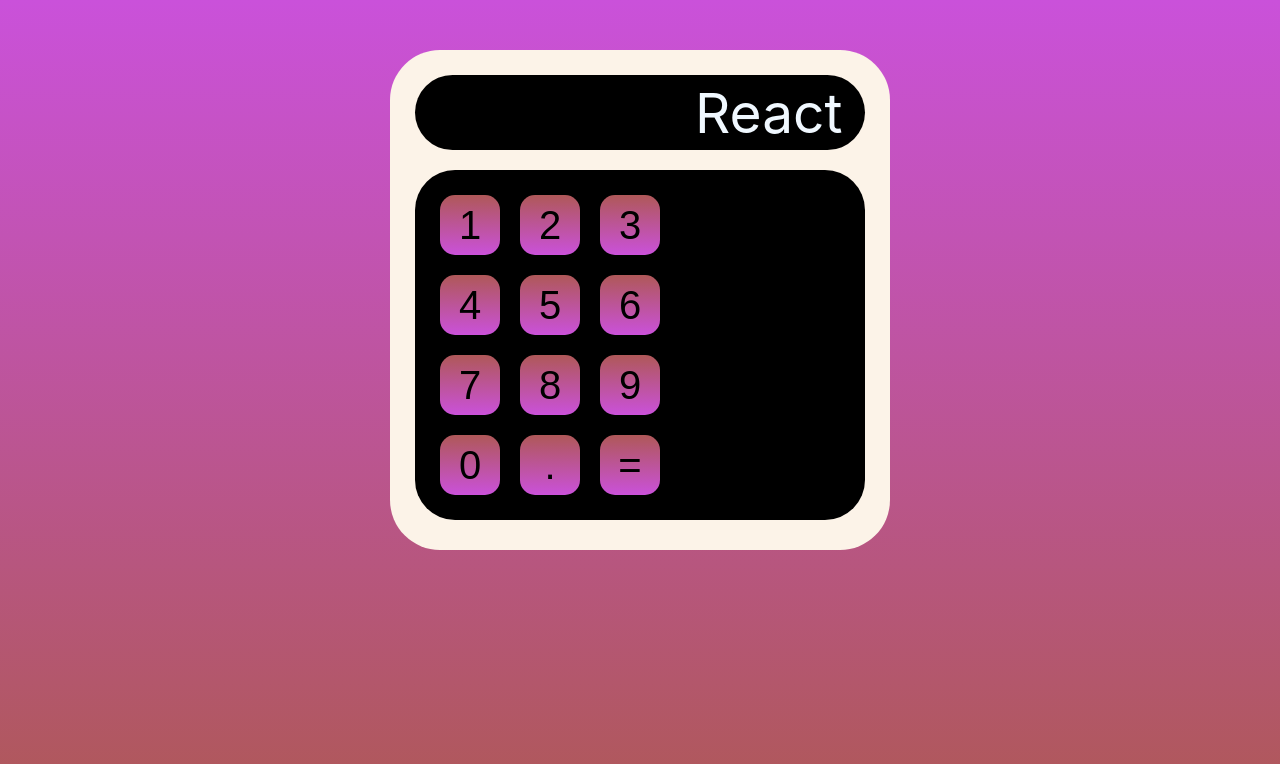
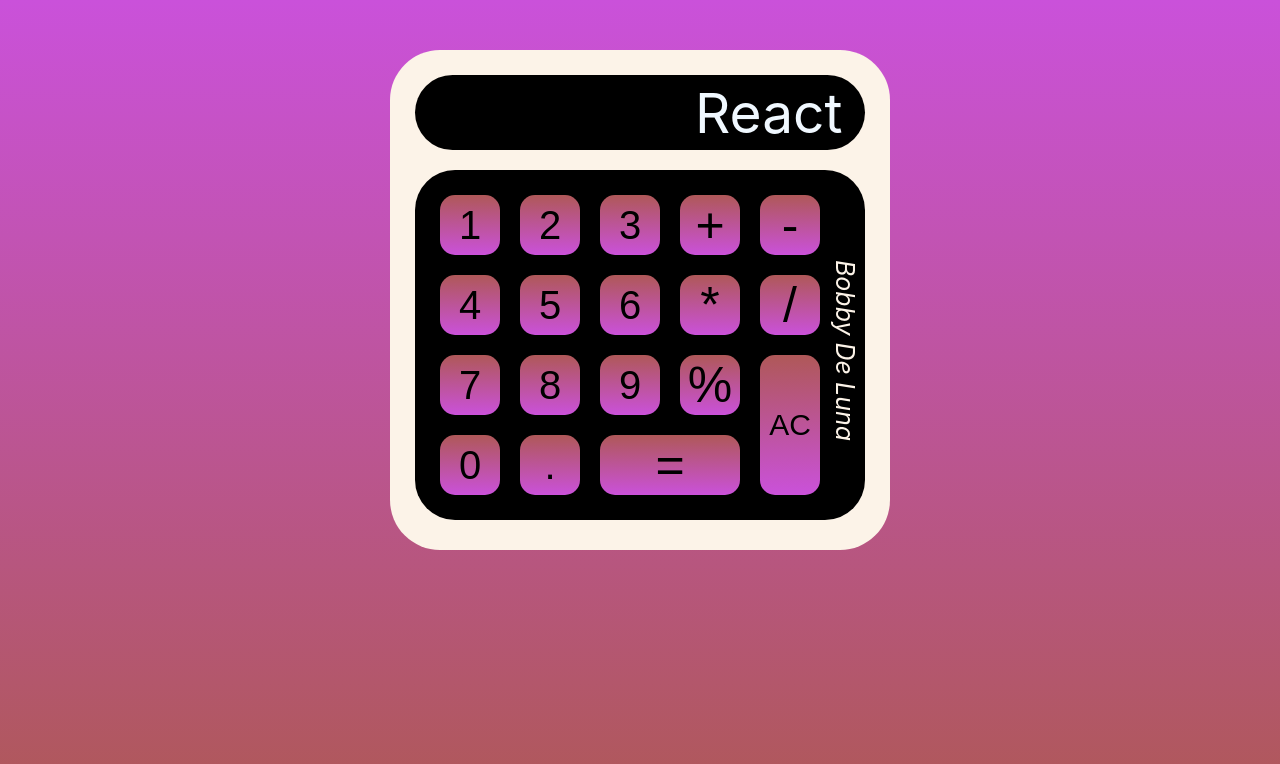
Before and after one commit to Hushtonebob/react-calculator, a React (Create React App) app in the folder calculator/: page / in a window 1280 px wide. Shown: the top 764 px of the page. Built offline with nearby package versions, Linux system fonts and the light colour scheme.

Commit message:
all css is done

```diff
--- a/calculator/src/App.css
+++ b/calculator/src/App.css
@@ -78,3 +78,84 @@
 .numberButton:hover{
   background-image: linear-gradient(rgb(202, 81, 218), rgb(175, 88, 88));
 }
+
+.otherButtonPad{
+position: relative;
+display: grid;
+grid-template-columns: 60px 60px;
+gap: 20px;
+float: right;
+right:45px;
+bottom: 275px;
+}
+
+.otherButtons{
+  height: 60px;
+  width:60px;
+  background-image: linear-gradient(rgb(175, 88, 88),rgb(202, 81, 218));
+  border-style: solid;
+  border-width: 5px;
+  border-radius: 15px;
+  text-align: center;
+  font-size: 50px;
+  cursor: pointer;
+  border: none;
+}
+
+.otherButtons:hover{
+  background-image: linear-gradient(rgb(202, 81, 218), rgb(175, 88, 88));
+}
+
+#eqaul{
+  position: relative;
+  height: 60px;
+  width:140px;
+  background-image: linear-gradient(rgb(175, 88, 88),rgb(202, 81, 218));
+  border-style: solid;
+  border-width: 5px;
+  border-radius: 15px;
+  text-align: center;
+  font-size: 50px;
+  cursor: pointer;
+  border: none;
+  float: right;
+  left:15px;
+  bottom:35px;
+}
+
+#equal:hover{
+  background-image: linear-gradient(rgb(202, 81, 218), rgb(175, 88, 88));
+}
+
+
+#AC{
+  position: relative;
+  height: 140px;
+  width:60px;
+  background-image: linear-gradient(rgb(175, 88, 88),rgb(202, 81, 218));
+  border-style: solid;
+  border-width: 5px;
+  border-radius: 15px;
+  text-align: center;
+  font-size: 30px;
+  cursor: pointer;
+  border: none;
+  left:345px;
+  bottom: 115px;
+}
+
+#AC:hover{
+  background-image: linear-gradient(rgb(202, 81, 218), rgb(175, 88, 88));
+}
+
+#name{
+  position: relative;
+  font-style: italic;
+  color: rgb(252, 243, 232);
+  transform: rotate(90deg);
+  font-size: 25px;
+  width: 80%;
+  bottom:200px;
+  float: right;
+  left: 155px;
+}
--- a/calculator/src/App.js
+++ b/calculator/src/App.js
@@ -18,6 +18,7 @@
           display={display}
           setDisplay={setDisplay} />
         </div>
+        <div id="name">Bobby De Luna</div>
       </div>
     </div>
   );
--- a/calculator/src/components/ButtonPad.js
+++ b/calculator/src/components/ButtonPad.js
@@ -1,8 +1,11 @@
+import ACEqual from "./Equal";
+import OtherButtons from "./OtherButtons";
 import NumberButtons from "./numberButton";
 
 export default function ButtonPad({setDisplay, display}){
 
-    const numbers = [1,2,3,4,5,6,7,8,9,0,".","="];
+    const numbers = [1,2,3,4,5,6,7,8,9,0,"."];
+    const mathFunctions = ["+", "-","*","/","%"];
 
     const buttons = numbers.map((num)=>{
         return(
@@ -15,9 +18,23 @@
         )
     })
 
+    const moreButtons = mathFunctions.map((other)=>{
+        return(
+        <OtherButtons
+        other={other} />
+    )});
+
     return(
-        <div className="buttonPad">
-            {buttons}
+        <div>
+            <div className="buttonPad">
+                {buttons}
+            </div>
+            <div className="otherButtonPad">
+                {moreButtons}
+            </div>
+            <div className="ACEqual">
+                <ACEqual />
+            </div>
         </div>
     )
 }
--- /dev/null
+++ b/calculator/src/components/Equal.js
@@ -0,0 +1,10 @@
+
+
+export default function ACEqual(){
+    return(
+        <div>
+            <button id="eqaul">=</button>
+            <button id="AC">AC</button>
+        </div>
+    )
+}
--- /dev/null
+++ b/calculator/src/components/OtherButtons.js
@@ -0,0 +1,9 @@
+
+
+export default function OtherButtons({other}){
+    return(
+        <button className="otherButtons" value={other}>
+            {other}
+        </button>
+    )
+}
```
